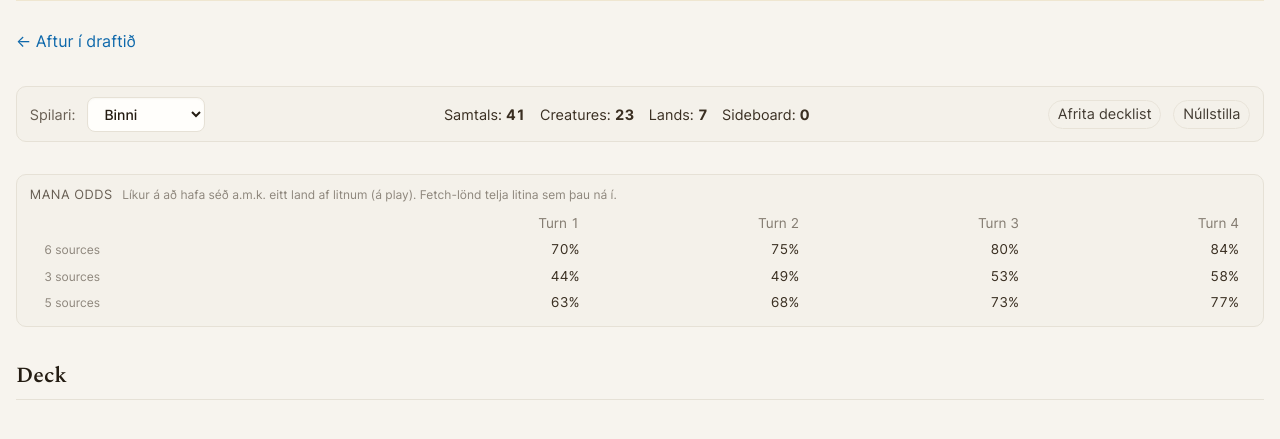
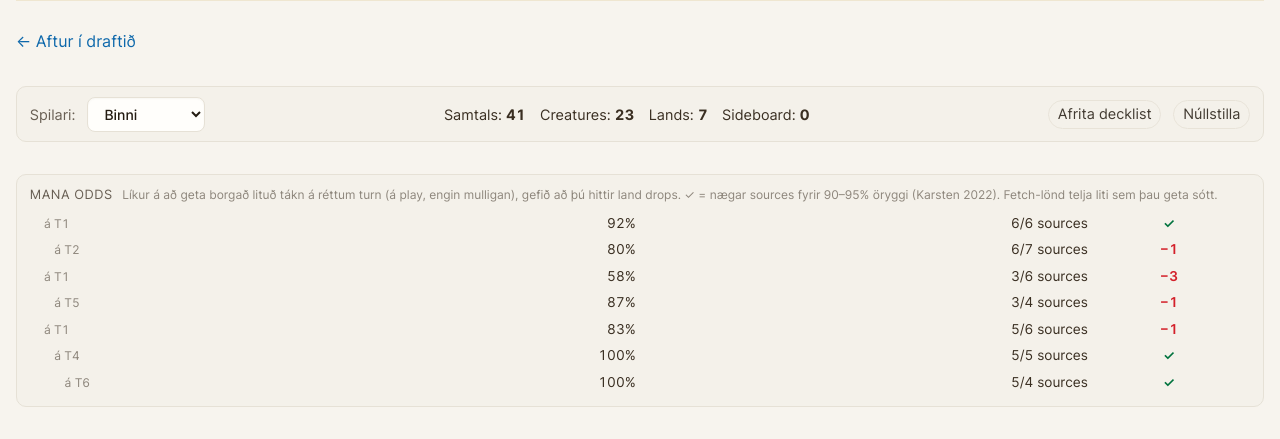
Before and after one commit to mtgkubbur/mtgkubbur.is, a FastAPI app: page /rotisserie/deck in a window 1280 px wide. Shown: the part 268-707 px from the top of the page. Run offline with FastAPI, Linux system fonts and the light colour scheme; some web fonts are replaced.

Commit message:
feat: Karsten-style mana odds panel (conditional castability + fetch colour fix)
Per-colour requirement rows derived from the deck's actual pip costs:
conditional bivariate hypergeometric (Karsten 2022 criterion, on the play,
no mulligans), have/need sources at the 89+turn% target, typed fetches
crediting fetchable-dual colours. Spec:
docs/superpowers/specs/2026-08-05-mana-odds-karsten-redesign.md

Co-Authored-By: Claude Fable 5 <noreply@anthropic.com>

```diff
--- a/app/static/css/mtg.css
+++ b/app/static/css/mtg.css
@@ -1483,3 +1483,7 @@
 .rd-mana th { font-weight: 400; opacity: 0.6; }
 .rd-mana td:first-child, .rd-mana th:first-child { text-align: left; }
 .rd-mana .rd-mana-k { opacity: 0.55; font-size: 0.75rem; }
+.rd-mana .rd-mana-badge { text-align: center; font-weight: 600; }
+.rd-mana .rd-mana-ok .rd-mana-badge { color: var(--win); }
+.rd-mana .rd-mana-short .rd-mana-badge { color: var(--loss); }
+.rd-mana td .ms { font-size: 0.7rem; margin-right: 0.1rem; }
--- a/app/static/js/rotisserie-deck.js
+++ b/app/static/js/rotisserie-deck.js
@@ -346,12 +346,14 @@ function renderCounts(boards) {
 // ── Mana odds ──
 const BASIC_COLOURS = { Plains: "W", Island: "U", Swamp: "B", Mountain: "R", Forest: "G" };
 const WUBRG = ["W", "U", "B", "R", "G"];
+const MAX_TURN = 6;
 
 // Colour sources among the deck's lands (drafted lands + basics), exported
-// pure for console testing. A fetch land counts as one source for every
-// colour it can actually reach in THIS deck: a basic of a fetchable type, or
-// a non-fetch land whose type line carries that basic type (duals, shocks,
-// triomes). basicsCounts is a plain {Plains: n, ...} object.
+// pure for console testing. A TYPED fetch (Flooded Strand) counts as one
+// source of every colour reachable through its fetchable types — including
+// the off-type colours of typed duals (fetching Steam Vents via "Mountain"
+// also yields U). A basics-only fetch (Fabled Passage) counts only colours
+// of basics actually in the deck. basicsCounts is a plain {Plains: n, ...}.
 export function manaSources(landCards, basicsCounts) {
   const counts = Object.fromEntries(WUBRG.map((c) => [c, 0]));
   for (const [basic, n] of Object.entries(basicsCounts)) {
@@ -366,65 +368,139 @@ export function manaSources(landCards, basicsCounts) {
     }
   }
 
-  const typeReachable = (type) => {
-    if ((basicsCounts[type] || 0) > 0) return true;
-    return producers.some((c) => (c?.type_line || "").includes(type));
-  };
+  // Per basic type: every colour a fetched land of that type could produce.
+  const reachColours = {};
+  for (const [type, colour] of Object.entries(BASIC_COLOURS)) {
+    const set = new Set();
+    if ((basicsCounts[type] || 0) > 0) set.add(colour);
+    for (const card of producers) {
+      if ((card?.type_line || "").includes(type)) {
+        for (const c of card?.produced_mana || []) {
+          if (c in counts) set.add(c);
+        }
+      }
+    }
+    reachColours[type] = set;
+  }
+
   for (const card of landCards) {
     const fetchable = card?.fetch_types || [];
     if (!fetchable.length) continue;
+    const colours = new Set();
     for (const type of fetchable) {
-      if (typeReachable(type)) counts[BASIC_COLOURS[type]] += 1;
+      if (card.fetch_basics_only) {
+        if ((basicsCounts[type] || 0) > 0) colours.add(BASIC_COLOURS[type]);
+      } else {
+        for (const c of reachColours[type]) colours.add(c);
+      }
     }
+    for (const c of colours) counts[c] += 1;
   }
   return counts;
 }
 
-// P(at least one of K sources among the first `seen` cards of an N-card
-// deck) — hypergeometric, computed as 1 − the running miss product.
-export function hitProbability(deckSize, sources, seen) {
-  if (sources <= 0 || deckSize <= 0) return 0;
-  let miss = 1;
-  const draws = Math.min(seen, deckSize);
-  for (let i = 0; i < draws; i++) {
-    const nonSources = deckSize - sources - i;
-    if (nonSources <= 0) return 1;
-    miss *= nonSources / (deckSize - i);
-  }
-  return 1 - miss;
+// Float binomial: exact integers up to C(60,30) ≈ 1.2e17 are represented
+// with ~1e-15 relative error in doubles — far below display precision.
+function comb(n, k) {
+  if (k < 0 || k > n) return 0;
+  const m = Math.min(k, n - k);
+  let r = 1;
+  for (let i = 0; i < m; i++) r = (r * (n - i)) / (i + 1);
+  return r;
 }
 
-const TURNS = [1, 2, 3, 4];
+// Karsten-2022 castability: P(≥pips colour sources among cards seen by
+// `turn` on the play | ≥turn lands seen). Sources are a subset of lands.
+// Returns 0 when the conditioning event is impossible (e.g. lands < turn).
+export function castProbability(deckSize, lands, sources, pips, turn) {
+  const N = Math.floor(deckSize);
+  if (N <= 0 || pips <= 0 || turn < pips) return 0;
+  const L = Math.min(Math.floor(lands), N);
+  const K = Math.min(Math.floor(sources), L);
+  const n = Math.min(7 + turn - 1, N);
+  let den = 0;
+  for (let j = turn; j <= Math.min(L, n); j++) den += comb(L, j) * comb(N - L, n - j);
+  if (den <= 0) return 0;
+  let num = 0;
+  for (let s = pips; s <= Math.min(K, n); s++) {
+    for (let l = Math.max(0, turn - s); l <= Math.min(L - K, n - s); l++) {
+      num += comb(K, s) * comb(L - K, l) * comb(N - L, n - s - l);
+    }
+  }
+  return num / den;
+}
+
+// Smallest source count reaching Karsten's 89+turn % consistency target
+// (turn is already capped at MAX_TURN by pipRequirements), or null when
+// even all-lands-of-this-colour falls short.
+export function sourcesNeeded(deckSize, lands, pips, turn) {
+  const threshold = (89 + Math.min(turn, MAX_TURN)) / 100;
+  for (let K = pips; K <= lands; K++) {
+    if (castProbability(deckSize, lands, K, pips, turn) >= threshold) return K;
+  }
+  return null;
+}
+
+// The deck's actual colour requirements: for each colour, each distinct
+// same-colour pip count k among spell costs, at the earliest turn the deck
+// wants it — t = clamp(max(cmc, k), ·, MAX_TURN). Front face only for
+// adventures/MDFCs; hybrid and {X} symbols are not pure pips and don't
+// count (stated simplification in the panel note).
+export function pipRequirements(spellCards) {
+  const reqs = Object.fromEntries(WUBRG.map((c) => [c, {}]));
+  for (const card of spellCards) {
+    const cost = String(card?.mana_cost || "").split(" // ")[0];
+    const cmc = Math.floor(card?.cmc ?? 0);
+    const pipCounts = {};
+    for (const m of cost.matchAll(/\{([WUBRG])\}/g)) {
+      pipCounts[m[1]] = (pipCounts[m[1]] || 0) + 1;
+    }
+    for (const [colour, k] of Object.entries(pipCounts)) {
+      const t = Math.min(Math.max(cmc, k), MAX_TURN);
+      const cur = reqs[colour][k];
+      reqs[colour][k] = cur === undefined ? t : Math.min(cur, t);
+    }
+  }
+  return reqs;
+}
 
 function renderMana(boards) {
   const landCards = boards.lands.map((e) => e.card);
   const sources = manaSources(landCards, state.basics);
-  const spellColours = new Set();
-  for (const col of boards.columns) {
-    for (const e of [...col.creatures, ...col.noncreatures]) {
-      for (const c of e.card?.colors || []) spellColours.add(c);
-    }
+  const spellCards = boards.columns
+    .flatMap((c) => [...c.creatures, ...c.noncreatures])
+    .map((e) => e.card);
+  const reqs = pipRequirements(spellCards);
+
+  const rows = [];
+  for (const colour of WUBRG) {
+    const ks = Object.keys(reqs[colour]).map(Number).sort((a, b) => a - b);
+    for (const k of ks) rows.push({ colour, pips: k, turn: reqs[colour][k] });
   }
-  const rows = WUBRG.filter((c) => sources[c] > 0 || spellColours.has(c));
   if (!rows.length) {
     els.mana.hidden = true;
     return;
   }
 
   const N = boards.counts.total;
+  const L = boards.counts.lands;
   const pipFor = Object.fromEntries(COLOUR_GROUPS.map((g) => [g.key, g.pip]));
-  const head = TURNS.map((t) => `<th>${esc(S.rotisserie_deck_turn)} ${t}</th>`).join("");
   const body = rows
-    .map((colour) => {
-      // On the play: by turn t you have seen your 7-card hand + (t − 1) draws.
-      const cells = TURNS.map((t) => {
-        const p = hitProbability(N, sources[colour], 7 + t - 1);
-        return `<td>${Math.round(p * 100)}%</td>`;
-      }).join("");
-      return `<tr>
-          <td><i class="ms ${pipFor[colour]}" aria-hidden="true"></i>
-            <span class="rd-mana-k">${sources[colour]} ${esc(S.rotisserie_deck_sources)}</span></td>
-          ${cells}
+    .map(({ colour, pips, turn }) => {
+      const have = sources[colour];
+      const needed = sourcesNeeded(N, L, pips, turn);
+      const feasible = N > 0 && L >= turn;
+      const p = castProbability(N, L, have, pips, turn);
+      const pct = feasible ? `${Math.round(p * 100)}%` : "—";
+      const neededLabel = needed === null ? `${L}+` : String(needed);
+      const ok = needed !== null && have >= needed;
+      const badge = ok ? "✓" : needed === null ? "!" : `−${needed - have}`;
+      const icons = `<i class="ms ${pipFor[colour]}" aria-hidden="true"></i>`.repeat(pips);
+      return `<tr class="${ok ? "rd-mana-ok" : "rd-mana-short"}">
+          <td>${icons} <span class="rd-mana-k">${esc(S.rotisserie_deck_mana_turn_prefix)}${turn}</span></td>
+          <td>${pct}</td>
+          <td>${have}/${neededLabel} ${esc(S.rotisserie_deck_sources)}</td>
+          <td class="rd-mana-badge">${badge}</td>
         </tr>`;
     })
     .join("");
@@ -435,7 +511,7 @@ function renderMana(boards) {
       <span class="rd-mana-title">${esc(S.rotisserie_deck_mana_title)}</span>
       <span class="rd-mana-note">${esc(S.rotisserie_deck_mana_note)}</span>
     </div>
-    <table><thead><tr><th></th>${head}</tr></thead><tbody>${body}</tbody></table>`;
+    <table><tbody>${body}</tbody></table>`;
 }
 
 // ── Available browser (same filter mechanics as the parent page) ──
--- a/app/templates/rotisserie_deck.html
+++ b/app/templates/rotisserie_deck.html
@@ -43,5 +43,5 @@
 {% endblock %}
 
 {% block scripts %}
-<script type="module" src="/static/js/rotisserie-deck.js?v=2"></script>
+<script type="module" src="/static/js/rotisserie-deck.js?v=3"></script>
 {% endblock %}
```
Also changed, not shown: app/strings.py (+4 -3 lines).
